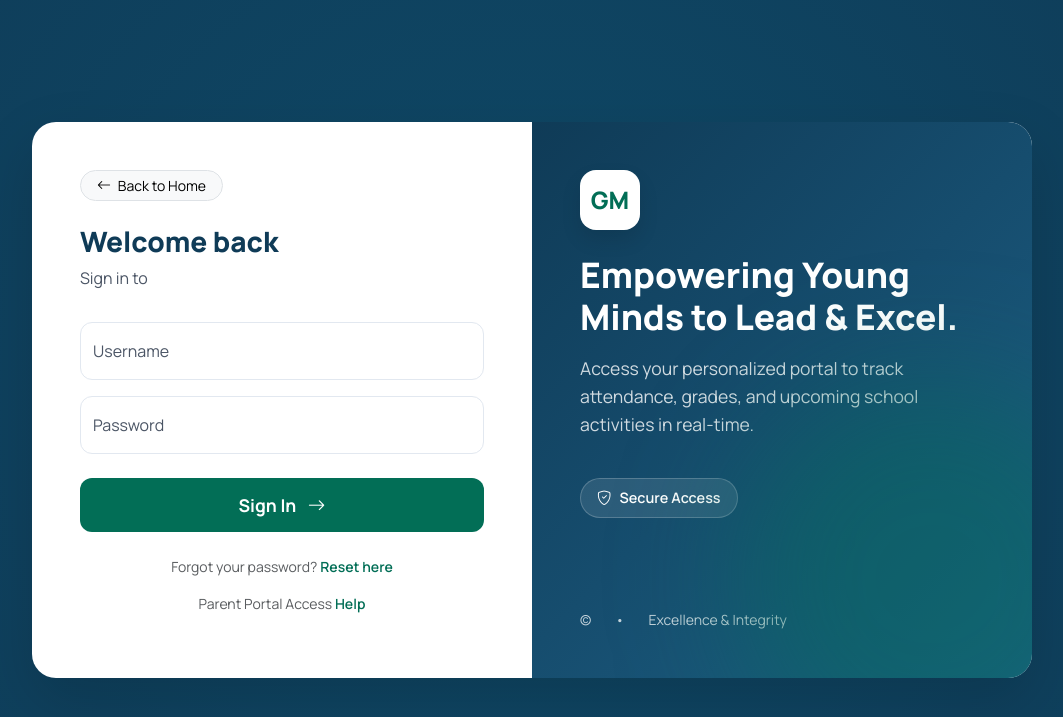
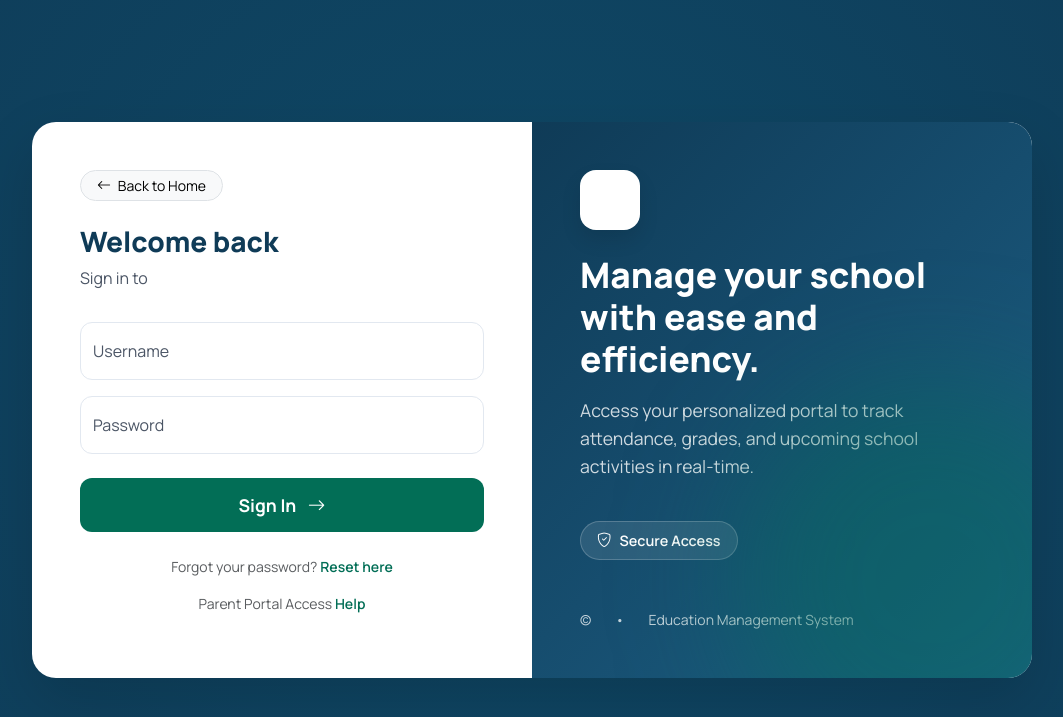
Before and after one commit to Lixtic/school_management, a Django app: template templates/accounts/login.html in a window 1280 px wide. Shown: the top 717 px of the page, without its empty margins (108-1171 px from the left). Run offline with Django 5.2, Linux system fonts and the light colour scheme; the template is opened without the code that fills it, so the values that code supplies are empty.

Commit message:
Remove final hardcoded branding from Login UI

```diff
--- a/templates/accounts/login.html
+++ b/templates/accounts/login.html
@@ -244,7 +244,7 @@
                      {% if school_logo %}
                         <img src="{{ school_logo.url }}" style="width: 100%; height: 100%; object-fit: cover; border-radius: 10px;">
                      {% else %}
-                        GM
+                        {{ school_name|slice:":2"|upper }}
                      {% endif %}
                 </div>
                 <div class="fw-bold fs-5 text-dark">{{ school_name }}</div>
@@ -343,10 +343,10 @@
                      {% if school_logo %}
                         <img src="{{ school_logo.url }}" style="width: 100%; height: 100%; object-fit: cover; border-radius: 16px;">
                      {% else %}
-                        GM
+                        {{ school_name|slice:":2"|upper }}
                      {% endif %}
                 </div>
-                <h2 class="showcase-title">{% if school_motto %}{{ school_motto }}{% else %}Empowering Young Minds to Lead & Excel.{% endif %}</h2>
+                <h2 class="showcase-title">{% if school_motto %}{{ school_motto }}{% else %}Manage your school with ease and efficiency.{% endif %}</h2>
                 <p class="showcase-text">Access your personalized portal to track attendance, grades, and upcoming school activities in real-time.</p>
 
                 <div class="feature-pill">
@@ -357,7 +357,7 @@
             <div class="d-flex gap-3 align-items-center opacity-75">
                 <small>&copy; {{ school_name }}</small>
                 <small class="mx-2">•</small>
-                <small>{% if school_motto %}{{ school_motto }}{% else %}Excellence & Integrity{% endif %}</small>
+                <small>{% if school_motto %}{{ school_motto }}{% else %}Education Management System{% endif %}</small>
             </div>
         </div>
     </div>
```
